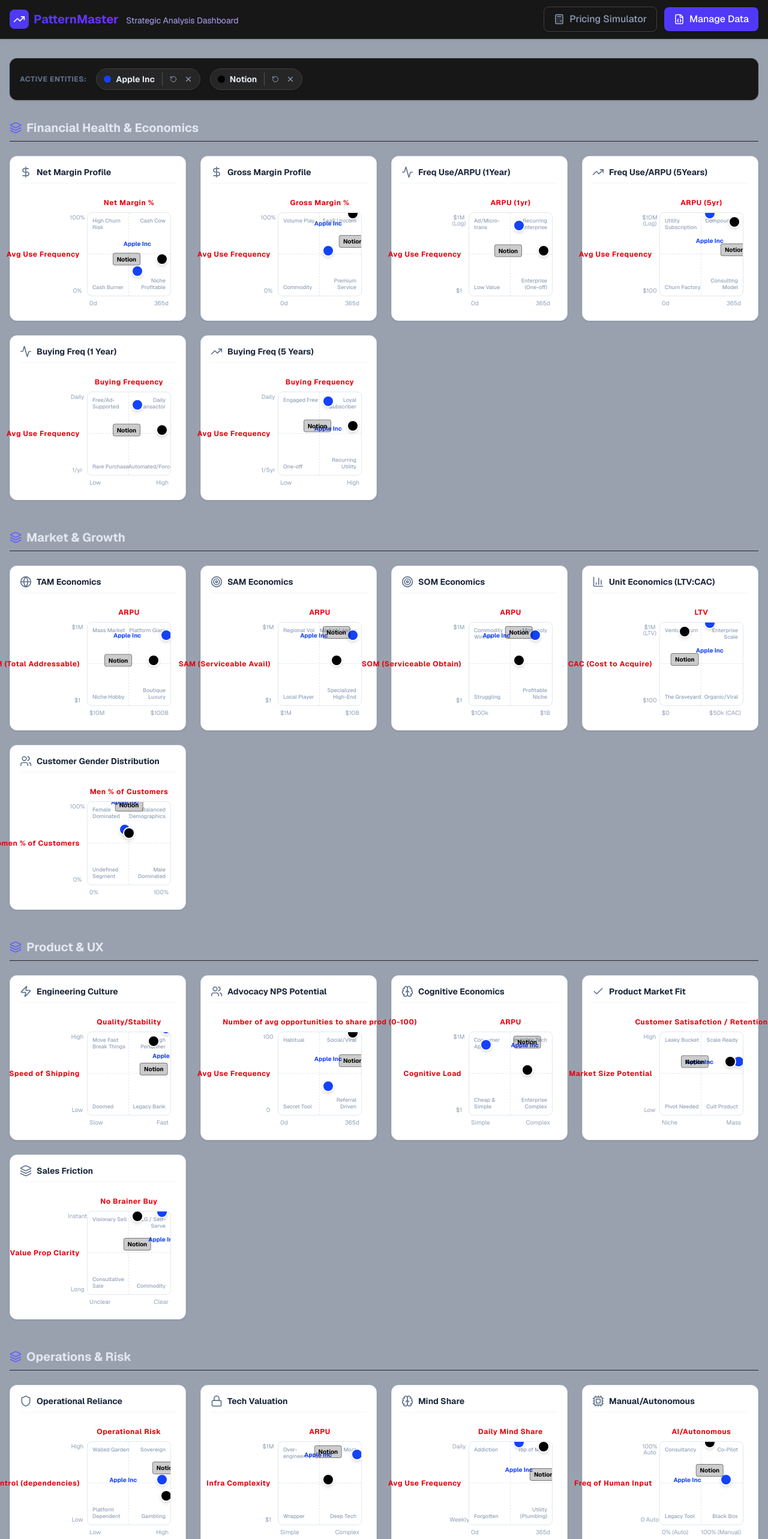
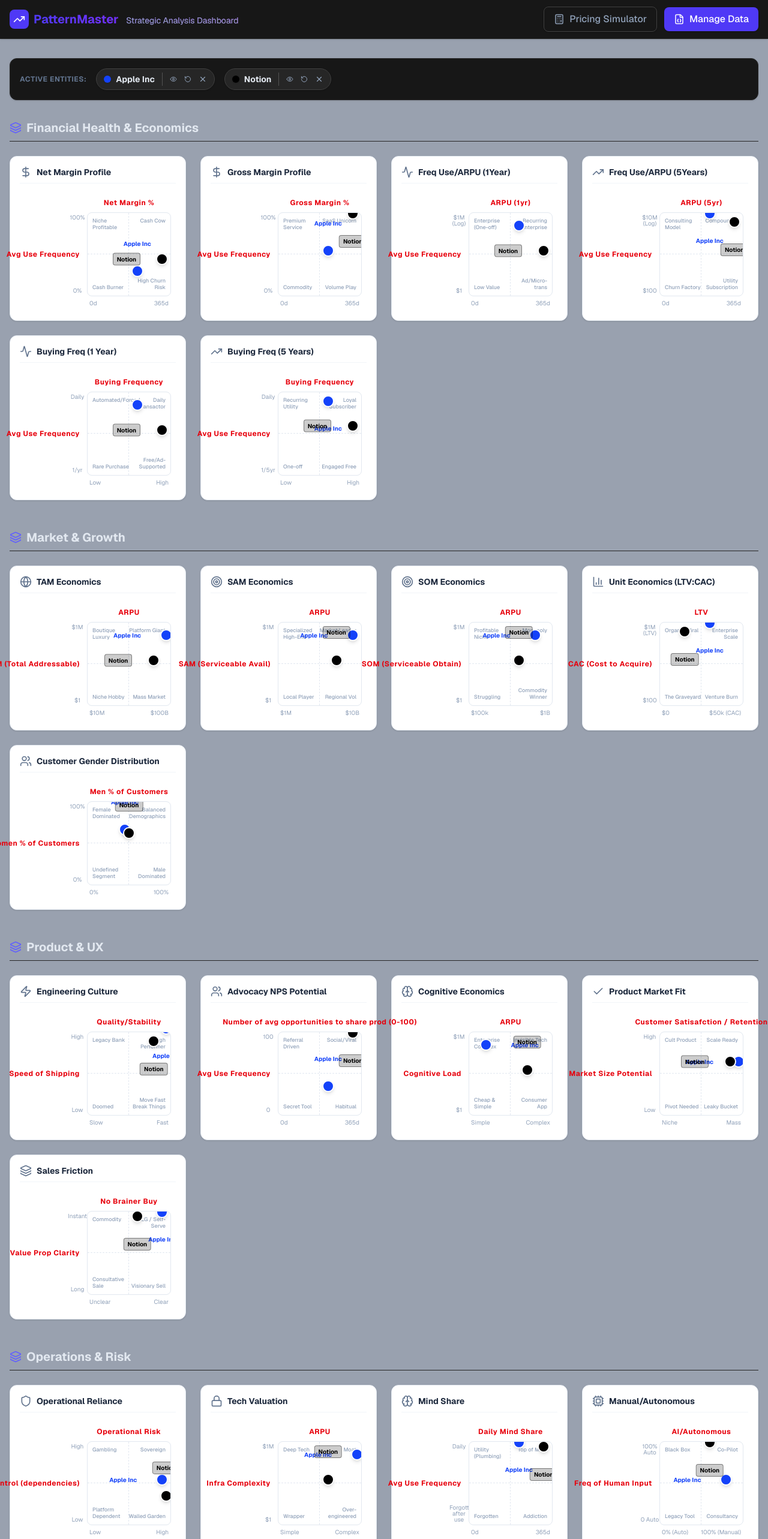
Before and after one commit to Ehtz/Dashboards-Anti, a Next.js app: page / in a window 1280 px wide. Shown: the top 2566 px of the page at 60% size. Built offline with nearby package versions, Linux system fonts and the light colour scheme.

Commit message:
feat: Add BusinessMatrixDashboard component and define/correct matrix quadrant labels.

```diff
--- a/components/BusinessMatrixDashboard.tsx
+++ b/components/BusinessMatrixDashboard.tsx
@@ -2,7 +2,7 @@
 
 import React, { useState, useMemo, useRef, useEffect } from 'react';
 import Link from 'next/link';
-import { Plus, Trash2, X, Check, Search, Info, TrendingUp, Shield, Cpu, Users, DollarSign, Brain, Globe, Activity, Layers, Target, Zap, Lock, BarChart3, RotateCcw, Copy, Download, Upload, FileJson, Calculator } from 'lucide-react';
+import { Plus, Trash2, X, Check, Search, Info, TrendingUp, Shield, Cpu, Users, DollarSign, Brain, Globe, Activity, Layers, Target, Zap, Lock, BarChart3, RotateCcw, Copy, Download, Upload, FileJson, Calculator, Eye, EyeOff } from 'lucide-react';
 
 // --- Types & Constants ---
 
@@ -26,8 +26,8 @@
         yKey: 'netMargin',
         icon: DollarSign,
         lowLow: 'Cash Burner',
-        lowHigh: 'Niche Profitable',
-        highLow: 'High Churn Risk',
+        lowHigh: 'High Churn Risk',
+        highLow: 'Niche Profitable',
         highHigh: 'Cash Cow',
         xStart: '0d', xEnd: '365d', yStart: '0%', yEnd: '100%'
     },
@@ -41,8 +41,8 @@
         yKey: 'grossMargin',
         icon: DollarSign,
         lowLow: 'Commodity',
-        lowHigh: 'Premium Service',
-        highLow: 'Volume Play',
+        lowHigh: 'Volume Play',
+        highLow: 'Premium Service',
         highHigh: 'SaaS Unicorn',
         xStart: '0d', xEnd: '365d', yStart: '0%', yEnd: '100%'
     },
@@ -56,8 +56,8 @@
         yKey: 'arpu',
         icon: Activity,
         lowLow: 'Low Value',
-        lowHigh: 'Enterprise (One-off)',
-        highLow: 'Ad/Micro-trans',
+        lowHigh: 'Ad/Micro-trans',
+        highLow: 'Enterprise (One-off)',
         highHigh: 'Recurring Enterprise',
         xStart: '0d', xEnd: '365d', yStart: '$1', yEnd: '$1M (Log)'
     },
@@ -71,8 +71,8 @@
         yKey: 'ltv',
         icon: TrendingUp,
         lowLow: 'Churn Factory',
-        lowHigh: 'Consulting Model',
-        highLow: 'Utility Subscription',
+        lowHigh: 'Utility Subscription',
+        highLow: 'Consulting Model',
         highHigh: 'Compounder',
         xStart: '0d', xEnd: '365d', yStart: '$100', yEnd: '$10M (Log)'
     },
@@ -86,8 +86,8 @@
         yKey: 'buyingFreq1y',
         icon: Activity,
         lowLow: 'Rare Purchase',
-        lowHigh: 'Automated/Forced',
-        highLow: 'Free/Ad-Supported',
+        lowHigh: 'Free/Ad-Supported',
+        highLow: 'Automated/Forced',
         highHigh: 'Daily Transactor',
         xStart: 'Low', xEnd: 'High', yStart: '1/yr', yEnd: 'Daily'
     },
@@ -101,8 +101,8 @@
         yKey: 'buyingFreq5y',
         icon: TrendingUp,
         lowLow: 'One-off',
-        lowHigh: 'Recurring Utility',
-        highLow: 'Engaged Free',
+        lowHigh: 'Engaged Free',
+        highLow: 'Recurring Utility',
         highHigh: 'Loyal Subscriber',
         xStart: 'Low', xEnd: 'High', yStart: '1/5yr', yEnd: 'Daily'
     },
@@ -118,8 +118,8 @@
         yKey: 'arpu',
         icon: Globe,
         lowLow: 'Niche Hobby',
-        lowHigh: 'Boutique Luxury',
-        highLow: 'Mass Market',
+        lowHigh: 'Mass Market',
+        highLow: 'Boutique Luxury',
         highHigh: 'Platform Giant',
         xStart: '$10M', xEnd: '$100B', yStart: '$1', yEnd: '$1M'
     },
@@ -133,8 +133,8 @@
         yKey: 'arpu',
         icon: Target,
         lowLow: 'Local Player',
-        lowHigh: 'Specialized High-End',
-        highLow: 'Regional Vol',
+        lowHigh: 'Regional Vol',
+        highLow: 'Specialized High-End',
         highHigh: 'Market Leader',
         xStart: '$1M', xEnd: '$10B', yStart: '$1', yEnd: '$1M'
     },
@@ -148,8 +148,8 @@
         yKey: 'arpu',
         icon: Target,
         lowLow: 'Struggling',
-        lowHigh: 'Profitable Niche',
-        highLow: 'Commodity Winner',
+        lowHigh: 'Commodity Winner',
+        highLow: 'Profitable Niche',
         highHigh: 'Monopoly',
         xStart: '$100k', xEnd: '$1B', yStart: '$1', yEnd: '$1M'
     },
@@ -163,8 +163,8 @@
         yKey: 'ltv',
         icon: BarChart3,
         lowLow: 'The Graveyard',
-        lowHigh: 'Organic/Viral',
-        highLow: 'Venture Burn',
+        lowHigh: 'Venture Burn',
+        highLow: 'Organic/Viral',
         highHigh: 'Enterprise Scale',
         xStart: '$0', xEnd: '$50k (CAC)', yStart: '$100', yEnd: '$1M (LTV)'
     },
@@ -180,8 +180,8 @@
         yKey: 'quality',
         icon: Zap,
         lowLow: 'Doomed',
-        lowHigh: 'Legacy Bank',
-        highLow: 'Move Fast Break Things',
+        lowHigh: 'Move Fast Break Things',
+        highLow: 'Legacy Bank',
         highHigh: 'High Performer',
         xStart: 'Slow', xEnd: 'Fast', yStart: 'Low', yEnd: 'High'
     },
@@ -195,8 +195,8 @@
         yKey: 'shareOpp',
         icon: Users,
         lowLow: 'Secret Tool',
-        lowHigh: 'Referral Driven',
-        highLow: 'Habitual',
+        lowHigh: 'Habitual',
+        highLow: 'Referral Driven',
         highHigh: 'Social/Viral',
         xStart: '0d', xEnd: '365d', yStart: '0', yEnd: '100'
     },
@@ -210,8 +210,8 @@
         yKey: 'arpu',
         icon: Brain,
         lowLow: 'Cheap & Simple',
-        lowHigh: 'Enterprise Complex',
-        highLow: 'Consumer App',
+        lowHigh: 'Consumer App',
+        highLow: 'Enterprise Complex',
         highHigh: 'Invisible Tech',
         xStart: 'Simple', xEnd: 'Complex', yStart: '$1', yEnd: '$1M'
     },
@@ -225,8 +225,8 @@
         yKey: 'nps',
         icon: Check,
         lowLow: 'Pivot Needed',
-        lowHigh: 'Cult Product',
-        highLow: 'Leaky Bucket',
+        lowHigh: 'Leaky Bucket',
+        highLow: 'Cult Product',
         highHigh: 'Scale Ready',
         xStart: 'Niche', xEnd: 'Mass', yStart: 'Low', yEnd: 'High'
     },
@@ -240,8 +240,8 @@
         yKey: 'buyability',
         icon: Layers,
         lowLow: 'Consultative Sale',
-        lowHigh: 'Commodity',
-        highLow: 'Visionary Sell',
+        lowHigh: 'Visionary Sell',
+        highLow: 'Commodity',
         highHigh: 'PLG / Self-Serve',
         xStart: 'Unclear', xEnd: 'Clear', yStart: 'Long', yEnd: 'Instant'
     },
@@ -257,8 +257,8 @@
         yKey: 'risk',
         icon: Shield,
         lowLow: 'Platform Dependent',
-        lowHigh: 'Gambling',
-        highLow: 'Walled Garden',
+        lowHigh: 'Walled Garden',
+        highLow: 'Gambling',
         highHigh: 'Sovereign',
         xStart: 'Low', xEnd: 'High', yStart: 'Low', yEnd: 'High'
     },
@@ -272,8 +272,8 @@
         yKey: 'arpu',
         icon: Lock,
         lowLow: 'Wrapper',
-        lowHigh: 'Deep Tech',
-        highLow: 'Over-engineered',
+        lowHigh: 'Over-engineered',
+        highLow: 'Deep Tech',
         highHigh: 'Moat',
         xStart: 'Simple', xEnd: 'Complex', yStart: '$1', yEnd: '$1M'
     },
@@ -287,10 +287,10 @@
         yKey: 'mindShare',
         icon: Brain,
         lowLow: 'Forgotten',
-        lowHigh: 'Utility (Plumbing)',
-        highLow: 'Addiction',
+        lowHigh: 'Addiction',
+        highLow: 'Utility (Plumbing)',
         highHigh: 'Top of Mind',
-        xStart: '0d', xEnd: '365d', yStart: 'Weekly', yEnd: 'Daily'
+        xStart: '0d', xEnd: '365d', yStart: 'Forgotten after use', yEnd: 'Daily'
     },
     {
         id: 'cyborg',
@@ -302,8 +302,8 @@
         yKey: 'aiAutonomy',
         icon: Cpu,
         lowLow: 'Legacy Tool',
-        lowHigh: 'Black Box',
-        highLow: 'Consultancy',
+        lowHigh: 'Consultancy',
+        highLow: 'Black Box',
         highHigh: 'Co-Pilot',
         xStart: '0% (Auto)', xEnd: '100% (Manual)', yStart: '0 Auto', yEnd: '100% Auto'
     },
@@ -317,8 +317,8 @@
         yKey: 'output',
         icon: TrendingUp,
         lowLow: 'Slog',
-        lowHigh: 'High Leverage',
-        highLow: 'Service Biz',
+        lowHigh: 'Service Biz',
+        highLow: 'High Leverage',
         highHigh: 'Software Scale',
         xStart: '0 hrs', xEnd: '2000 hrs', yStart: '$0', yEnd: '$10M'
     },
@@ -541,6 +541,7 @@
 export default function BusinessMatrixDashboard() {
     const [businesses, setBusinesses] = useState(INITIAL_BUSINESSES);
     const [showAddModal, setShowAddModal] = useState(false);
+    const [visibleBusinessIds, setVisibleBusinessIds] = useState<Set<number>>(new Set(INITIAL_BUSINESSES.map(b => b.id)));
 
     // Import/Export State
     const [activeTab, setActiveTab] = useState<'import' | 'export'>('import');
@@ -556,6 +557,7 @@
                 const parsed = JSON.parse(saved);
                 if (Array.isArray(parsed) && parsed.length > 0) {
                     setBusinesses(parsed);
+                    setVisibleBusinessIds(new Set(parsed.map((b: any) => b.id)));
                 }
             }
         } catch (error) {
@@ -580,6 +582,18 @@
     }, []);
 
     const [newBizScores, setNewBizScores] = useState(initialScores);
+
+    const toggleBusinessVisibility = (id: number) => {
+        setVisibleBusinessIds(prev => {
+            const newSet = new Set(prev);
+            if (newSet.has(id)) {
+                newSet.delete(id);
+            } else {
+                newSet.add(id);
+            }
+            return newSet;
+        });
+    };
 
     const handleImport = () => {
         if (!jsonInput) return;
@@ -614,6 +628,12 @@
             });
 
             setBusinesses(prev => [...prev, ...validBusinesses]);
+            // Add newly imported businesses to visible set
+            setVisibleBusinessIds(prev => {
+                const newSet = new Set(prev);
+                validBusinesses.forEach(b => newSet.add(b.id));
+                return newSet;
+            });
             setImportSuccess(`Successfully imported ${validBusinesses.length} business(es)`);
             setJsonInput('');
             setTimeout(() => {
@@ -730,12 +750,21 @@
                 {/* Active Businesses Filters */}
                 <div className="mb-8 flex flex-wrap gap-4 items-center bg-neutral-900 p-4 rounded-xl border border-neutral-800 shadow-sm">
                     <span className="text-xs font-bold text-slate-500 uppercase tracking-wider">Active Entities:</span>
-                    {businesses.map(b => (
-                        <div key={b.id} className="flex items-center gap-2 bg-neutral-800 pl-3 pr-2 py-1.5 rounded-full border border-neutral-700 shadow-sm group">
+                    {businesses.map(b => {
+                        const isVisible = visibleBusinessIds.has(b.id);
+                        return (
+                            <div key={b.id} className={`flex items-center gap-2 bg-neutral-800 pl-3 pr-2 py-1.5 rounded-full border border-neutral-700 shadow-sm group transition-opacity ${!isVisible ? 'opacity-50' : ''}`}>
                                 <span className="w-3 h-3 rounded-full shadow-sm" style={{ backgroundColor: b.color }}></span>
                                 <span className="font-bold text-sm text-slate-200">{b.name}</span>
 
                                 <div className="flex items-center gap-1 border-l border-neutral-600 pl-2 ml-1">
+                                    <button
+                                        onClick={() => toggleBusinessVisibility(b.id)}
+                                        title={isVisible ? "Hide entity" : "Show entity"}
+                                        className={`transition-colors p-1 rounded-md hover:bg-neutral-700 ${isVisible ? 'text-slate-400 hover:text-indigo-400' : 'text-slate-600 hover:text-indigo-400'}`}
+                                    >
+                                        {isVisible ? <Eye size={12} /> : <EyeOff size={12} />}
+                                    </button>
                                     <button
                                         onClick={() => resetBusinessToDefault(b.id)}
                                         title="Reset to default analysis position"
@@ -752,13 +781,19 @@
                                     </button>
                                 </div>
                             </div>
-                    ))}
+                        );
+                    })}
                     {businesses.length === 0 && <span className="text-sm text-slate-400 italic">No businesses loaded. Add one to start.</span>}
                 </div>
 
+
                 {/* Matrix Grid Grouped by Category */}
                 <div className="space-y-12">
-                    {Object.entries(groupedMatrices).map(([groupName, matrices]) => (
+                    {Object.entries(groupedMatrices).map(([groupName, matrices]) => {
+                        // Filter to only show visible businesses
+                        const visibleBusinesses = businesses.filter(b => visibleBusinessIds.has(b.id));
+
+                        return (
                             <div key={groupName}>
                                 <div className="flex items-center gap-2 mb-6 border-b border-neutral-800 pb-2">
                                     <Layers className="text-indigo-500" size={20} />
@@ -769,13 +804,14 @@
                                         <MatrixChart
                                             key={matrix.id}
                                             matrix={matrix}
-                                        businesses={businesses}
+                                            businesses={visibleBusinesses}
                                             onUpdateScore={updateBusinessScore}
                                         />
                                     ))}
                                 </div>
                             </div>
-                    ))}
+                        );
+                    })}
                 </div>
             </main>
 
```
Lines whose indentation alone changed are shown as unchanged.
